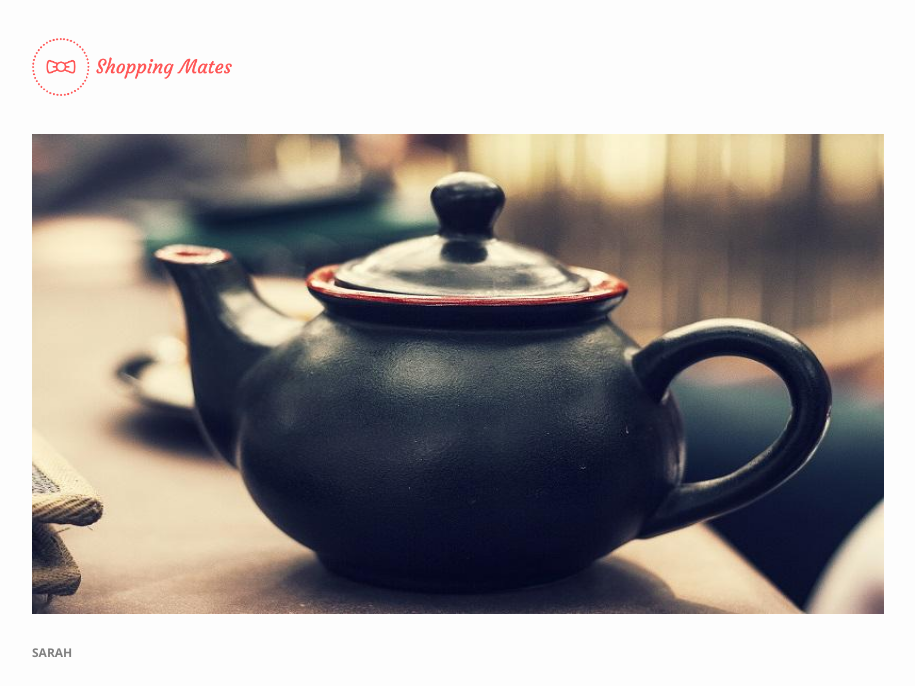
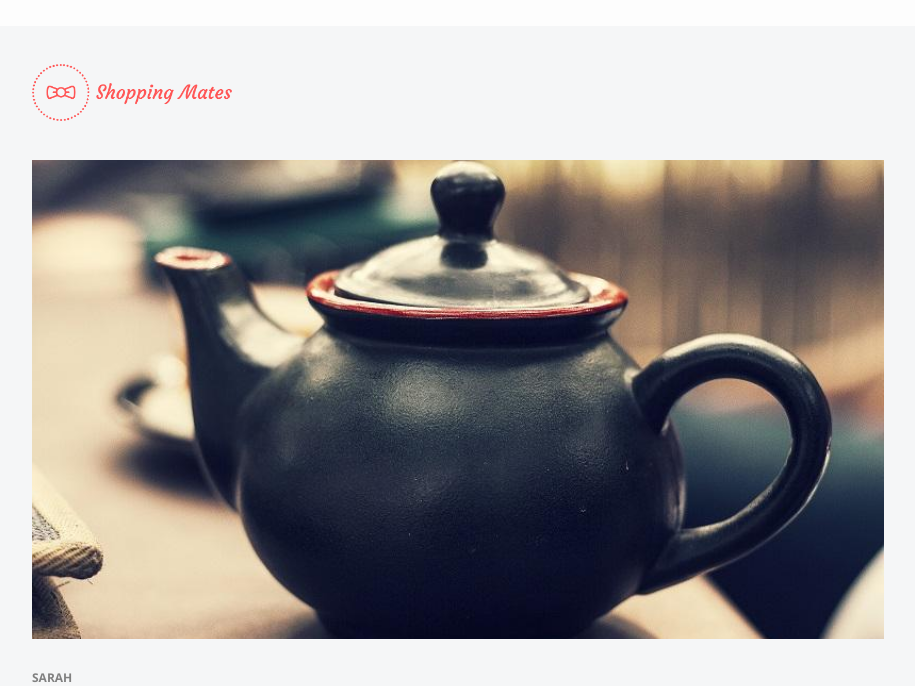
Before and after one commit to AleksejDix/shopping-mates, a Jekyll site: the page built from index.html, in a window 1280 px wide. Shown: the top 686 px of the page, without its empty margins (182-1097 px from the left). Built offline with Jekyll 4.4.1, drawn with Linux system fonts in a browser that asks for light colours.

Commit message:
add 404 and page background

```diff
--- a/_sass/_layout.scss
+++ b/_sass/_layout.scss
@@ -1,3 +1,12 @@
+
+.page{
+  background: #f5f6f7;
+  margin: 2vw;
+}
+.spaced {
+  margin-bottom: 2vw;
+}
+
 .page-width{
   max-width: 900px;
   padding-left: $line;
@@ -44,22 +53,23 @@
   overflow: hidden;
   height: 0;
   &--16x9{
-    padding-top: calc(100%* 9 / 16);
+    padding-top: calc(100% * 9 / 16);
   }
   &-content{
     display:block;
     position: absolute;
     top:0;
     right:0;
-    bottom:0;
     left:0;
     height: 100%;
+    object-fit: cover;
     img{
       position: absolute;
-      height: 100%;
       min-width: 100%;
+      min-height: 100%;
+      top: 50%;
       left: 50%;
-      transform: translateX(-50%);
+      transform: translateY(-50%) translateX(-50%);
     }
   }
 }
@@ -136,8 +146,6 @@
 .mates{
   display: flex;
   flex-wrap: wrap;
-  margin: -2vw;
-  overflow: hidden;
 }
 .mate {
   margin: 2vw;
@@ -146,27 +154,16 @@
   @media screen and ( min-width: 45em ) {
     width: calc(25% - 4vw);
   }
+  img{
+    max-width: 100%;
+  }
 }
 
-
-.split-view {
-  margin-top: 0;
-  display:flex;
-  height: 100vh;
-}
-.split{
-  width: 50%;
-
-}
 .cover{
   background-size: cover;
   background-repeat: no-repeat;
   background-position: center center;
 }
-.scroll{
-  overflow: auto;
-}
-
 
 .lobotomize > * + * {
   margin-top: 4vw;
```
Also changed, not shown: 404.md (renamed from 404.html).
